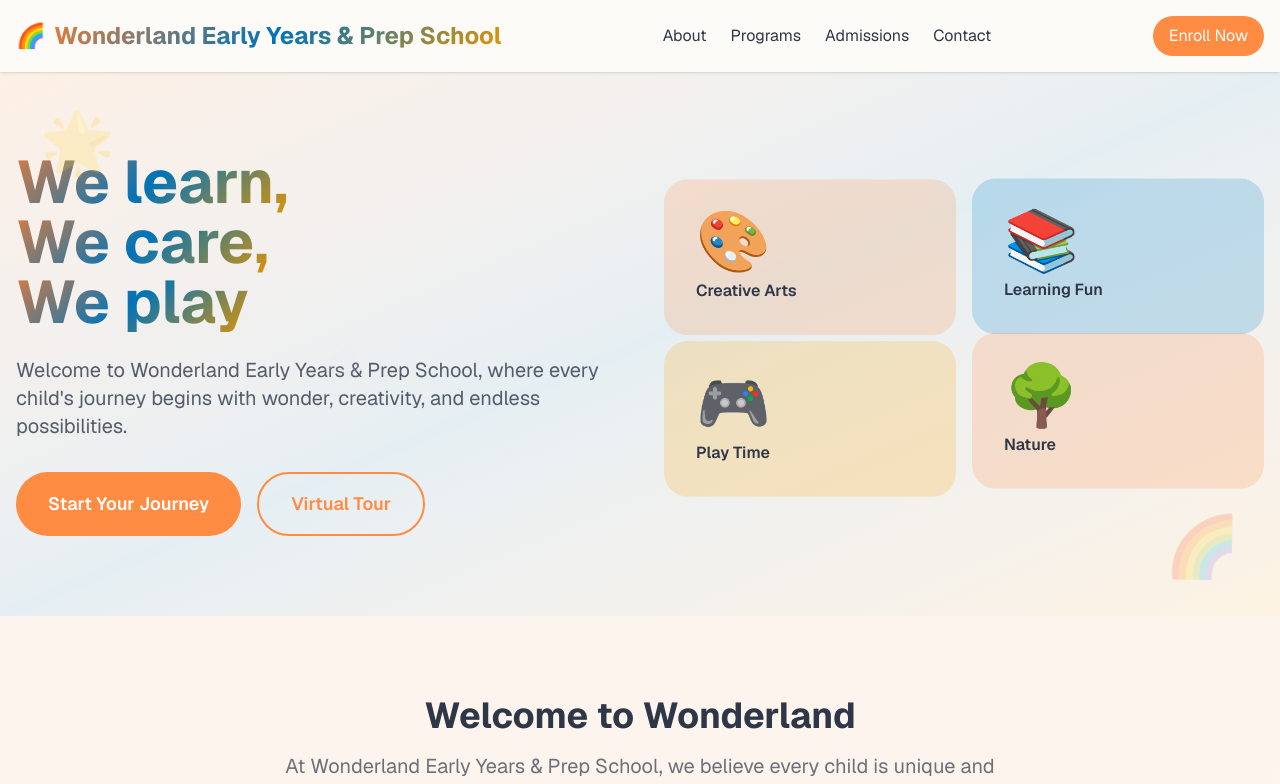
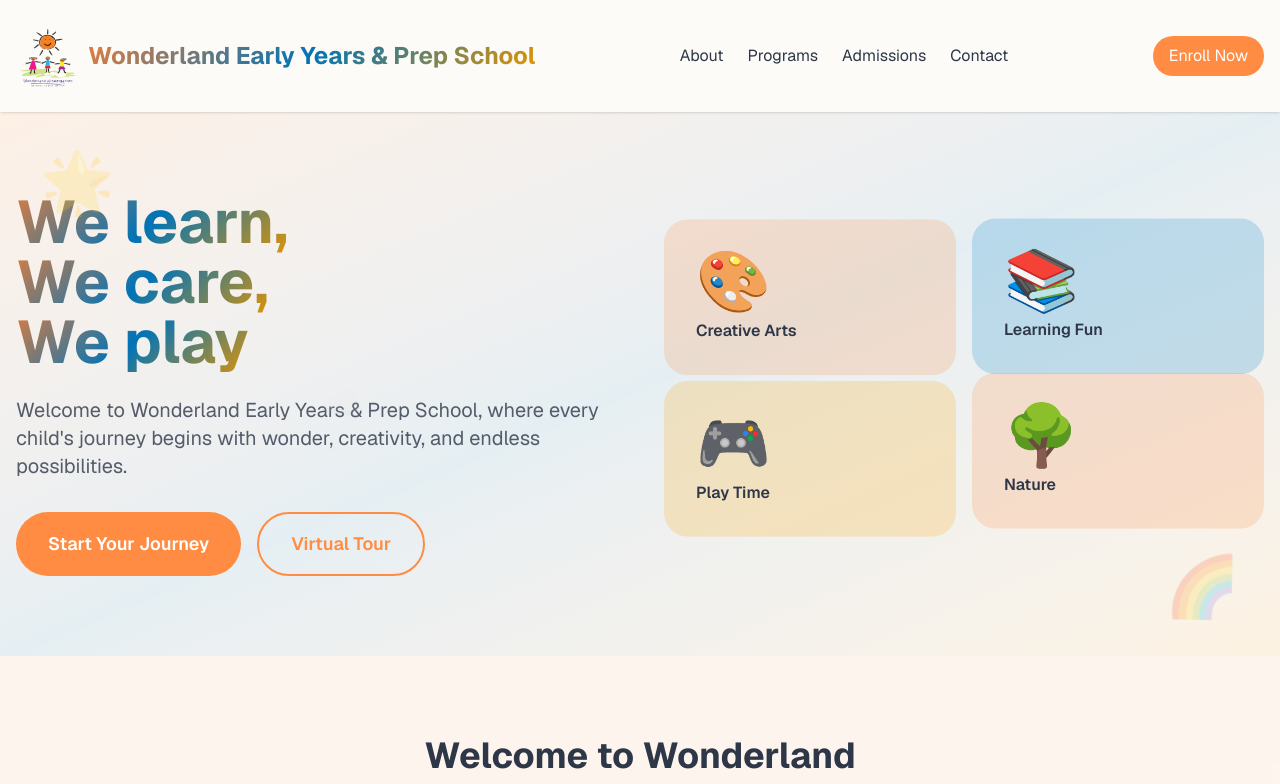
Before and after one commit to TimKirathe/wonderland, a Next.js app: page / in a window 1280 px wide. Shown: the top 784 px of the page. Built offline with nearby package versions, Linux system fonts and the light colour scheme.

Commit message:
page: fix layout problems & add wonderland logo.

```diff
--- a/src/app/page.tsx
+++ b/src/app/page.tsx
@@ -9,7 +9,13 @@ export default function Home() {
         <div className="container mx-auto px-4 py-4">
           <div className="flex items-center justify-between">
             <div className="flex items-center space-x-2">
-              <span className="text-2xl">🌈</span>
+              <Image
+                src="/wonderland-logo.svg"
+                alt="Wonderland Logo"
+                width={32}
+                height={32}
+                className="h-20 w-16"
+              />
               <h1 className="text-2xl font-bold text-gradient">
                 Wonderland Early Years & Prep School
               </h1>
@@ -125,9 +131,9 @@ export default function Home() {
           <div className="text-center mb-12">
             <h2 className="text-4xl font-bold mb-4">Welcome to Wonderland</h2>
             <p className="text-xl text-foreground/70 max-w-3xl mx-auto">
-              At Wonderland Early Years & Prep School, we believe every child is unique and
-              special. Our nurturing environment fosters creativity, curiosity,
-              and confidence in young learners.
+              At Wonderland Early Years & Prep School, we believe every child is
+              unique and special. Our nurturing environment fosters creativity,
+              curiosity, and confidence in young learners.
             </p>
           </div>
           <div className="grid grid-cols-1 md:grid-cols-3 gap-8">
@@ -409,7 +415,8 @@ export default function Home() {
                     <div>
                       <p className="font-semibold">Address</p>
                       <p className="text-foreground/70">
-                        123 Rainbow Lane, Wonderland City, WL 12345
+                        Ngei Estate Phase 1, Kalobot road, Langata, Nairobi,
+                        Kenya
                       </p>
                     </div>
                   </div>
@@ -417,7 +424,9 @@ export default function Home() {
                     <span className="text-2xl">📞</span>
                     <div>
                       <p className="font-semibold">Phone</p>
-                      <p className="text-foreground/70">(555) 123-4567</p>
+                      <p className="text-foreground/70">
+                        <a href="tel:+254738626219">+254 738 626 219</a>
+                      </p>
                     </div>
                   </div>
                   <div className="flex items-start space-x-3">
@@ -425,7 +434,9 @@ export default function Home() {
                     <div>
                       <p className="font-semibold">Email</p>
                       <p className="text-foreground/70">
-                        hello@wonderlandkindergarten.com
+                        <a href="mailto:info@wonderlandkindergarten.sc.ke">
+                          info@wonderlandkindergarten.sc.ke
+                        </a>
                       </p>
                     </div>
                   </div>
@@ -441,7 +452,9 @@ export default function Home() {
                 </div>
               </div>
               <div>
-                <h3 className="text-2xl font-semibold mb-6">Schedule a Tour</h3>
+                <h3 className="text-2xl font-semibold mb-6">
+                  Schedule a Visit
+                </h3>
                 <form className="space-y-4">
                   <input
                     type="text"
@@ -458,7 +471,7 @@ export default function Home() {
                     placeholder="Phone Number"
                     className="w-full px-4 py-3 rounded-lg border border-gray-300 focus:outline-none focus:border-primary"
                   />
-                  <select className="w-full px-4 py-3 rounded-lg border border-gray-300 focus:outline-none focus:border-primary">
+                  <select className="w-full px-4 pr-10 py-3 rounded-lg border border-gray-300 focus:outline-none focus:border-primary">
                     <option>Select Child's Age</option>
                     <option>2 years</option>
                     <option>3 years</option>
@@ -583,7 +596,7 @@ export default function Home() {
           </div>
           <div className="border-t border-white/20 mt-8 pt-8 text-center text-white/70">
             <p>
-              &copy; 2024 Wonderland Early Years & Prep School. All rights
+              &copy; 2025 Wonderland Early Years & Prep School. All rights
               reserved.
             </p>
           </div>
```
